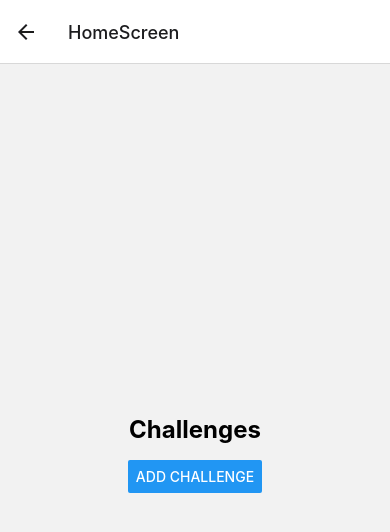
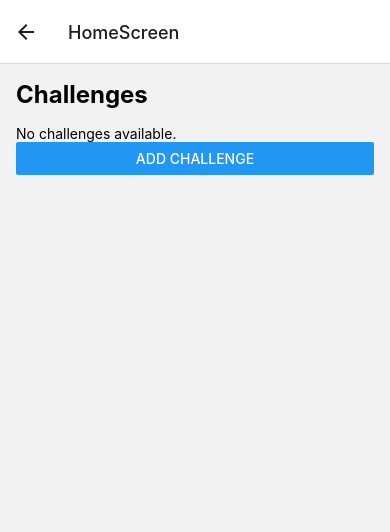
Before and after one commit to nehajohari92/ScripBoxAssignment, a React Native app: screen /HomeScreen in a window 390 px wide. Shown: the top 532 px of the page. Built offline with nearby package versions, Linux system fonts and the light colour scheme.

Commit message:
fetch data from local db and render it on home screen if there is data in DB

```diff
--- a/src/component/AddChallenges.tsx
+++ b/src/component/AddChallenges.tsx
@@ -16,17 +16,22 @@ const AddChallengeScreen = () => {
 
   const handleAddChallenge = async () => {
     try {
-      // Add the new challenge directly
-      const newChallenge = { title, description };
+       // Fetch existing challenges from AsyncStorage
+       const existingChallengesString = await AsyncStorage.getItem('challenges');
+       const existingChallenges = existingChallengesString ? JSON.parse(existingChallengesString) : [];
 
-      // Save the new challenge to AsyncStorage
-      await AsyncStorage.setItem('challenges', JSON.stringify([newChallenge]));
+       // Add the new challenge to the existing ones
+       const newChallenge = { title, description };
+       existingChallenges.push(newChallenge);
 
-      // Clear input fields
-      setTitle('');
-      setDescription('');
+       // Save the updated challenges back to AsyncStorage
+       await AsyncStorage.setItem('challenges', JSON.stringify(existingChallenges));
 
-      console.log('Challenge added:', newChallenge);
+       // Clear input fields
+       setTitle('');
+       setDescription('');
+
+       console.log('Challenge added:', newChallenge);
     } catch (error) {
       console.error('Error adding challenge:', error);
     }
--- a/src/component/HomeScreen.tsx
+++ b/src/component/HomeScreen.tsx
@@ -1,25 +1,61 @@
-import React from 'react';
-import { View, Text, Button, StyleSheet } from 'react-native';
+import React, {useState, useEffect} from 'react';
+import {View, Text, FlatList, StyleSheet,Button} from 'react-native';
+import AsyncStorage from '@react-native-async-storage/async-storage';
 
 const HomeScreen = ({ navigation }) => {
   const handleAddChallenge = () => {
     navigation.navigate('AddChallenge');
   };
 
+  const [challenges, setChallenges] = useState([]);
+
+  useEffect(() => {
+    // Fetch challenges from local storage
+    const fetchChallenges = async () => {
+      try {
+        const challengesString = await AsyncStorage.getItem('challenges');
+        if (challengesString) {
+          const storedChallenges = JSON.parse(challengesString);
+          console.log(challengesString);
+          setChallenges(storedChallenges);
+          console.log(storedChallenges);
+
+        }
+      } catch (error) {
+        console.error('Error fetching challenges:', error);
+      }
+    };
+
+    fetchChallenges();
+  }, []); // Run the effect only once when the component mounts
+
   return (
     <View style={styles.container}>
-      <Text style={styles.title}>Challenges</Text>
-      {/* Your Challenge List Component Goes Here */}
-      <Button title="Add Challenge" onPress={handleAddChallenge} />
-    </View>
-  );
+    <Text style={styles.title}>Challenges</Text>
+
+    {challenges.length === 0 ? (
+      <Text>No challenges available.</Text>
+    ) : (
+      <FlatList
+        data={challenges}
+        keyExtractor={(item, index) => `${index}`} // Use index as key for simplicity
+        renderItem={({ item }) => (
+          <View style={styles.challengeItem}>
+            <Text style={styles.challengeTitle}>{item.title}</Text>
+            <Text>{item.description}</Text>
+          </View>
+        )}
+      />
+    )}
+    <Button title="Add Challenge" onPress={handleAddChallenge} />
+
+  </View>
+);
 };
 
 const styles = StyleSheet.create({
   container: {
     flex: 1,
-    justifyContent: 'center',
-    alignItems: 'center',
     padding: 16,
   },
   title: {
@@ -27,6 +63,19 @@ const styles = StyleSheet.create({
     fontWeight: 'bold',
     marginBottom: 16,
   },
+  challengeItem: {
+    marginBottom: 16,
+    borderWidth: 1,
+    borderColor: 'gray',
+    borderRadius: 4,
+    padding: 8,
+    backgroundColor: '#f0f0f0',
+    width: '100%',
+    maxWidth: '100%'
+  },
+  challengeTitle: {
+    fontWeight: 'bold',
+  },
 });
 
 export default HomeScreen;
--- a/src/component/LoginScreen.tsx
+++ b/src/component/LoginScreen.tsx
@@ -5,9 +5,6 @@ const LoginScreen = ({navigation}) => {
   const [employeeId, setEmployeeId] = useState('');
 
   const handleLogin = () => {
-    // Add your authentication logic here
-    // For example, you can send the employeeId to the server for verification
-    // If authentication is successful, navigate to the home screen
     navigation.navigate('HomeScreen');
   };
 
```
